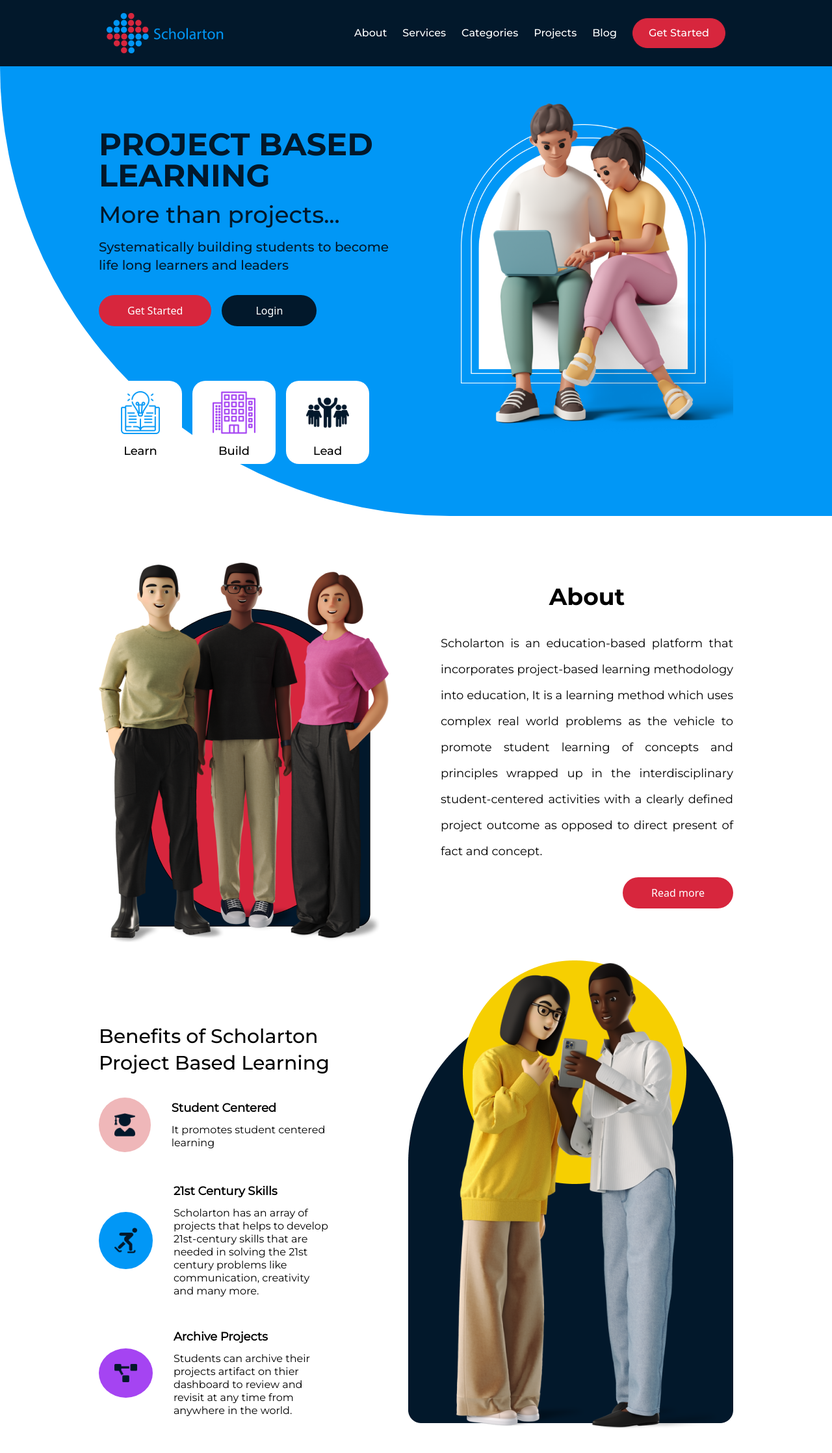
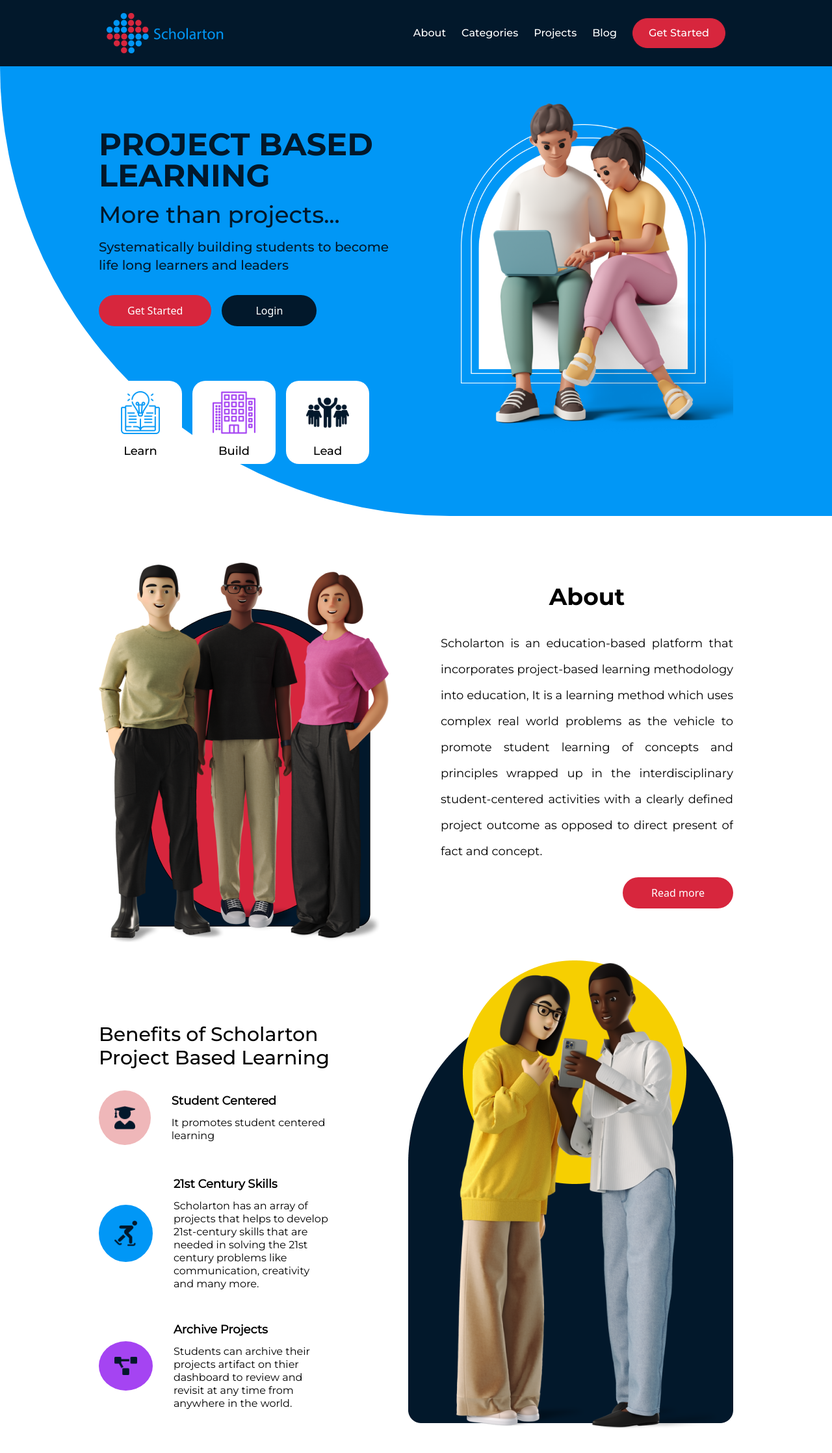
Before and after one commit to Dreezy305/scholarton-front-end, a React (Vite) app: page / in a window 1280 px wide. Shown: the top 2236 px of the page at 65% size. Built offline with nearby package versions, Linux system fonts and the light colour scheme.

Commit message:
mobile responsiveness

```diff
--- a/src/screens/About/About.tsx
+++ b/src/screens/About/About.tsx
@@ -52,8 +52,8 @@ const About = () => {
   ];
 
   return (
-    <section id="about" className="mt-10 pt-8 mb-8">
-      <div className="container mx-auto flex flex-col md:flex-col lg:flex-row items-start justify-between space-x-20 md:mx-auto">
+    <section id="about" className="mt-10 pt-8 mb-8 overflow-hidden">
+      <div className="container mx-auto flex flex-col md:flex-col lg:flex-row items-start justify-between space-x-20 md:mx-auto overflow-hidden">
         <img src={Colleagues} alt="colleagues" className="middle" />
 
         <div className="flex flex-col about middle">
@@ -70,7 +70,7 @@ const About = () => {
             concept.
           </p>
           <button
-            className="text-center rounded-full text-white px-5 py-3 bg-bgRed cursor-pointer self-end"
+            className="text-center rounded-full text-white px-5 py-3 bg-bgRed cursor-pointer self-end mb-12"
             type="button"
           >
             <span className="px-6">Read more</span>
@@ -78,9 +78,9 @@ const About = () => {
         </div>
       </div>
 
-      <div className="container mx-auto flex flex-col-reverse md:flex-row lg:flex-row items-start justify-between space-x-24 py-7">
-        <div className="flex flex-col space-y-8 mt-5 py-7">
-          <h4 className="font-MontserratMedium font-medium text-3xl leading-snug flex flex-col mt-12">
+      <div className="container mx-auto flex flex-col-reverse md:flex-col-reverse lg:flex-row items-start justify-between space-x-24 py-7 overflow-hidden img">
+        <div className="flex flex-col space-y-8 mt-5 py-7 mid">
+          <h4 className="font-MontserratMedium font-medium md:text-2xl lg:text-3xl text-lg leading-snug flex flex-col mt-12 h4">
             Benefits of Scholarton Project Based Learning
           </h4>
           {benefitsDetails.map((item, i) => (
@@ -96,7 +96,7 @@ const About = () => {
           ))}
         </div>
 
-        <img src={GirlsPhone} alt="girls-phone" className="" />
+        <img src={GirlsPhone} alt="girls-phone" className="img" />
       </div>
     </section>
   );
--- a/src/screens/About/about.css
+++ b/src/screens/About/about.css
@@ -1,10 +1,16 @@
-.img-bg {
-}
-
 @media screen and (max-width: 600px) {
   .about {
     margin: auto !important;
     padding: 0px 20px !important;
+  }
+
+  .img {
+    margin: auto !important;
+    padding: 0px 20px !important;
+  }
+
+  .h4 {
+    width: 90%;
   }
 }
 
@@ -16,4 +22,13 @@
   .pad {
     padding: 0px 20px !important;
   }
+
+  .img {
+    margin: auto !important;
+    padding: 0px 20px !important;
+  }
+
+  .mid {
+    margin: auto !important;
+  }
 }
--- a/src/screens/Hero/Hero.tsx
+++ b/src/screens/Hero/Hero.tsx
@@ -49,7 +49,7 @@ const Hero = () => {
               className="text-center rounded-full text-white px-5 py-3 bg-bgRed cursor-pointer"
               type="button"
             >
-              <span className="px-6">Get Started</span>
+              <span className="px-6 whitespace-nowrap">Get Started</span>
             </button>
             <button
               className="text-center rounded-full text-white px-5 py-3 bg-bgNavbar cursor-pointer"
--- a/src/screens/Navbar/Navbar.tsx
+++ b/src/screens/Navbar/Navbar.tsx
@@ -21,9 +21,9 @@ const Navbar = () => {
             <a href="#" className="hover:text-sky text-size">
               About
             </a>
-            <a href="#" className="hover:text-sky text-size">
-              Services
-            </a>
+            {/* <a href="#" className="hover:text-sky text-size">
+              How we work
+            </a> */}
             <a href="#" className="hover:text-sky text-size">
               Categories
             </a>
```
